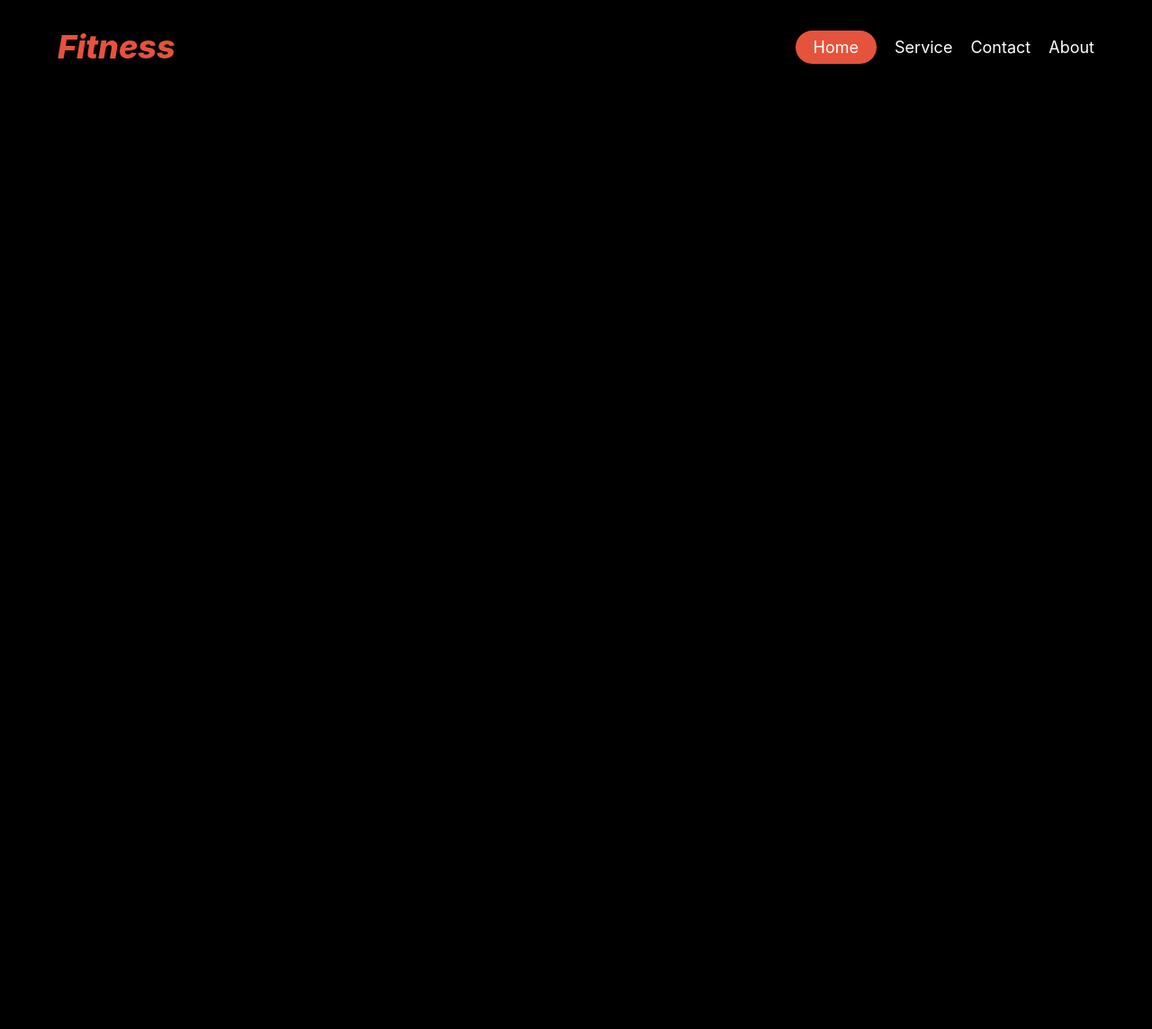
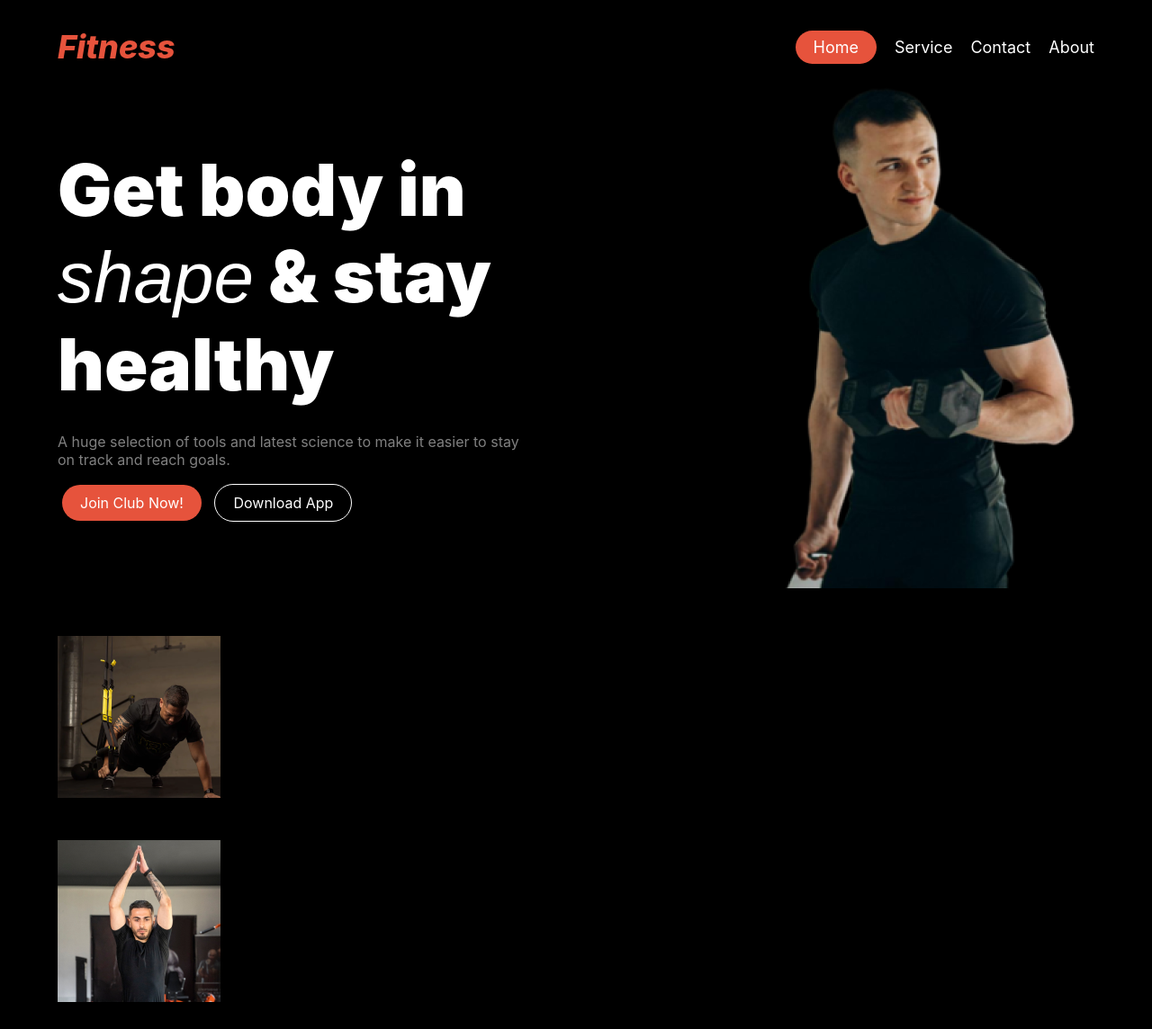
Before and after one commit to MHMIZAN09/fitness-website, a plain HTML site: page index.html in a window 1280 px wide. Shown: the top 1144 px of the page at 90% size. Before the commit the page ends 800 px from the top, so only its background shows below. Drawn offline with Linux system fonts and the light colour scheme; a web font is replaced by a local one.

Commit message:
your habits section added

```diff
--- a/index.html
+++ b/index.html
@@ -13,8 +13,11 @@
 </head>
 
 <body class="inter-font">
+  <!-- header section  -->
   <header class="container">
-    <div class="navbar">
+
+    <!-- navbar section  -->
+    <nav class="navbar">
       <h1 class="logo">Fitness</h1>
       <ul class="menu">
         <li><a class="navbar-home" href="#">Home</a></li>
@@ -25,10 +28,64 @@
       <div class="menu-icon">
         <i class="fa-solid fa-bars fa-lg" style="color: #ffffff;"></i>
       </div>
+    </nav>
+
+    <!-- hero section  -->
+    <div class="hero">
+      <div>
+        <h2 class="hero-title">Get body in <span class="hero-shape">shape</span> & stay healthy</h2>
+        <p class="hero-description">A huge selection of tools and latest science to make it easier to stay on track
+          and reach goals.</p>
+        <div class="buttons">
+          <a href="#" class="btn primary">Join Club Now!</a>
+          <a href="#" class="btn secondary">Download App</a>
+        </div>
+      </div>
+
+      <div class="hero-img">
+        <img src="images/Images 2.png" alt="">
+        <!-- <div>
+          <img src="images/play_circle.png" alt="">
+          <div>
+            <h5>350+</h5>
+            <p>Video tutorial</p>
+          </div>
+        </div> -->
+      </div>
     </div>
+
   </header>
   <main>
-
+    <!-- change your habits section  -->
+    <section class="habits">
+      <div class="container">
+        <h2 class="habits-title">Change Your Habits</h2>
+        <p class="habits-description">All fitness classes should be accompanied by healthy regimes and personalized to
+          suit your needs.</p>
+        <div class="habit-cards">
+          <div class="habit-card">
+            <img src="images/image 3.png" alt="">
+            <h3 class="habit-card-title">Movement</h3>
+            <p class="habit-card-description">Improve mobility and flexibility with tailored exercises.</p>
+          </div>
+          <div class="habit-card">
+            <img src="images/image 2.png" alt="">
+            <h3 class="habit-card-title">Time</h3>
+            <p class="habit-card-description">Optimize your schedule to make time for fitness.</p>
+          </div>
+          <div class="habit-card">
+            <img src="images/image 4.png" alt="">
+            <h3 class="habit-card-title">Practice</h3>
+            <p class="habit-card-description">Build consistent exercise habits for better results.</p>
+          </div>
+          <div class="habit-card">
+            <img src="images/image 5.png" alt="">
+            <h3 class="habit-card-title">Weight Loss</h3>
+            <p class="habit-card-description">Find the right exercises and diet plan for weight loss.</p>
+          </div>
+        </div>
+      </div>
+    </section>
   </main>
   <footer>
 
--- a/styles/style.css
+++ b/styles/style.css
@@ -85,6 +85,66 @@ body {
 
 /* hero style  */
 
+.hero {
+  display: flex;
+  justify-content: space-between;
+  align-items: center;
+  gap: 70px;
+}
+
+.hero-title {
+  font-size: 5rem;
+  font-weight: 900;
+  color: #fff;
+  line-height: 120%;
+}
+
+.hero-shape {
+  font-weight: 400;
+  font-family: "Miama", sans-serif;
+  font-style: italic;
+}
+
+.hero-description {
+  font-size: 1rem;
+  font-weight: 400;
+  color: rgba(255, 255, 255, 0.5);
+  margin-top: 28px;
+  margin-bottom: 28px;
+}
+
+.hero-title,
+.hero-description {
+  max-width: 520px;
+}
+
+.buttons {
+  margin-top: 20px;
+}
+
+.btn {
+  padding: 10px 20px;
+  border-radius: 5px;
+  text-decoration: none;
+  color: #fff;
+  margin: 5px;
+  border-radius: 42px;
+  font-size: 1rem;
+}
+
+.primary {
+  background-color: var(--btn-primary-color);
+}
+
+.secondary {
+  background-color: #000;
+  border: 1px solid #FFF;
+
+}
+
+.hero-img {
+  position: relative;
+}
 
 
 /* responsive style  */
@@ -99,6 +159,16 @@ body {
 
   }
 
+  .hero {
+    flex-direction: column;
+
+  }
+
+  .hero-title {
+    font-size: 2.25rem;
+    margin-top: 50px;
+  }
+
   .menu {
     display: none;
   }
```
